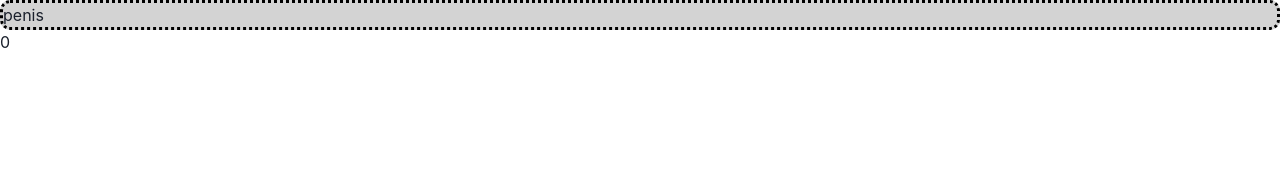
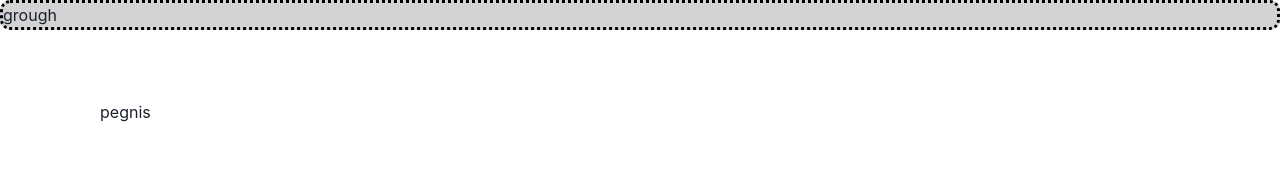
Before and after one commit to 0kbrooks/rat-game-v4, a React (Vite) app: page / in a window 1280 px wide. Shown: the top 174 px of the page. Built offline with nearby package versions, Linux system fonts and the light colour scheme.

Commit message:
starting mouse move stuff :/

```diff
--- a/src/App.jsx
+++ b/src/App.jsx
@@ -1,20 +1,23 @@
 import { position } from "@chakra-ui/react";
 import * as React from "react";
 import { useState } from "react";
+let mousePos = { x: 0, y: 0 };
 function DropBox() {
-  return <div className="dropBox">penis</div>;
+  return <div className="dropBox">grough</div>;
 }
 function DropItem() {
   const [dragging, setDragging] = useState(false);
   const [draggingIntervalId, setDraggingIntervalId] = useState();
   const [mousePosX, setMousePosX] = useState(0);
   const [mousePosY, setMousePosY] = useState(0);
-  let t = "0px"
+  const [style,setStyle] = useState({
+    position:"absolute",
+    top:"100px",
+    left:"100px"
+  })
   function draggingPeriodic(e) {
     if(dragging){
-      setMousePosX({ x: e.clientX, y: e.clientY });
-      setMousePosY(e.clientY)
-      t = mousePosY+'px'
+
     }
   }
   function mouseDownHandler() {
@@ -30,18 +33,21 @@ function DropItem() {
   }
   return (
     <span
-      onMouseDown={mouseDownHandler}
-      onMouseUp={mouseUpHandler}
-      onMouseMove={() => {draggingPeriodic(event)}}
-      style={{position:"absolute",top:{t}}}
+      style={style}
     >
-      {mousePosY}
+      pegnis
     </span>
   );
 }
+async function afterLoad() {
+  console.log('penis')
+  await new Promise((resolve) => window.addEventListener("load", resolve))
+  document.addEventListener("pointermove", (event) => {mousePos = {x:event.clientX,y:event.clientY};})
+}
+afterLoad()
 export default function App() {
   return (
-    <div>
+    <div id="parend">
       <DropBox />
       <DropItem />
     </div>
```
Also changed, not shown: 1 other file (tests, documents, lock files or other folders).
